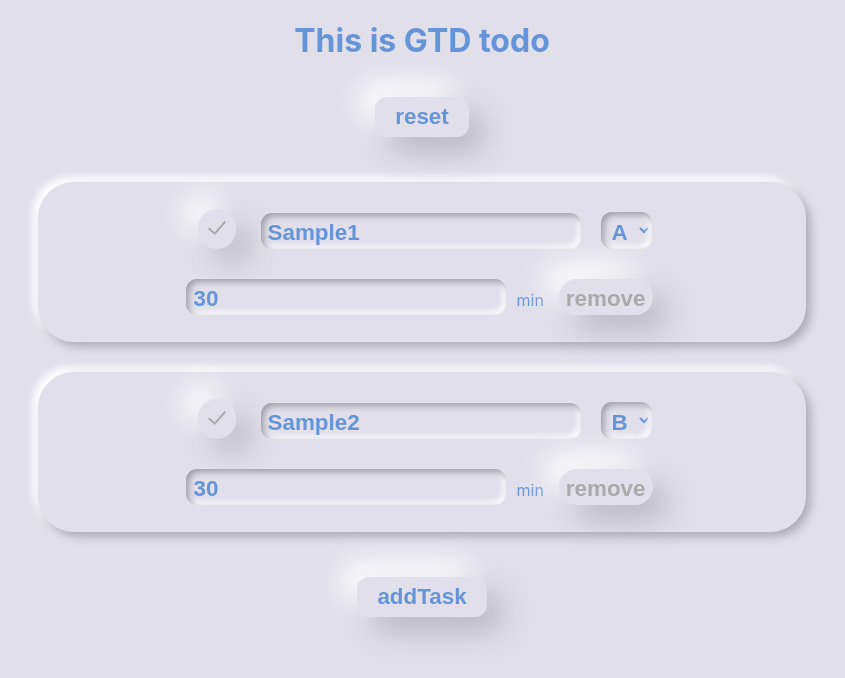
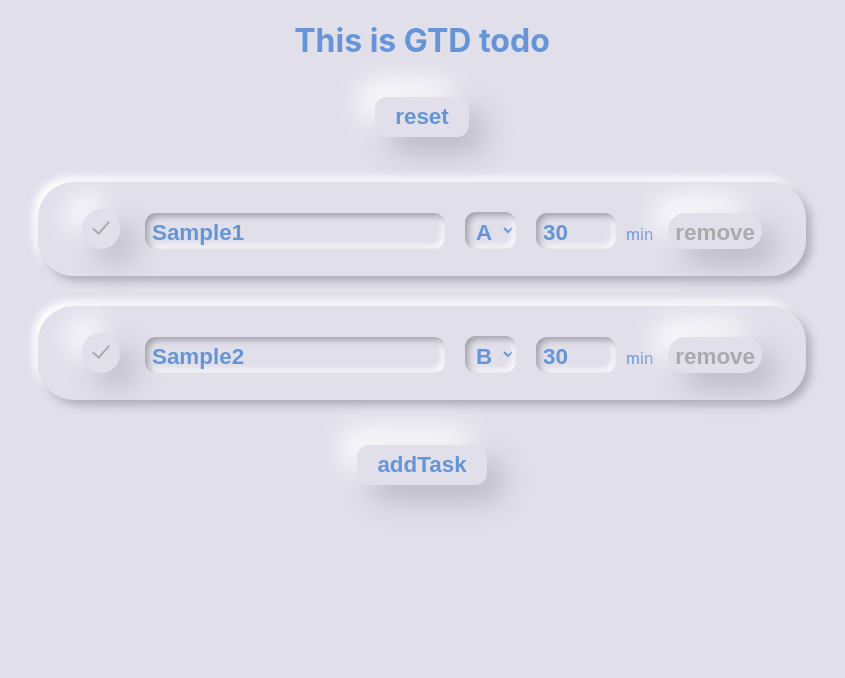
Before and after one commit to ToyoshimaHidenori/ToDo, a React (Create React App) app in the folder gtd-todo/: page / in a window 1280 px wide. Shown: the top 678 px of the page, without its empty margins (218-1063 px from the left). Built offline with nearby package versions, Linux system fonts and the light colour scheme.

Commit message:
fix input bar

```diff
--- a/gtd-todo/src/components/Task.css
+++ b/gtd-todo/src/components/Task.css
@@ -62,6 +62,18 @@
   outline: none;
 
   transition-duration: 0.5s;
+
+  -webkit-box-sizing: border-box;
+  -khtml-box-sizing: border-box;
+  -moz-box-sizing: border-box;
+  -ms-box-sizing: border-box;
+  box-sizing: border-box;
+  max-width: 300px;
+  width: 60%;
+}
+
+.Task input[type="number"] {
+  max-width: 80px;
 }
 
 .Task input:focus {
```
Also changed, not shown: 8 other files (tests, documents, lock files or other folders).
